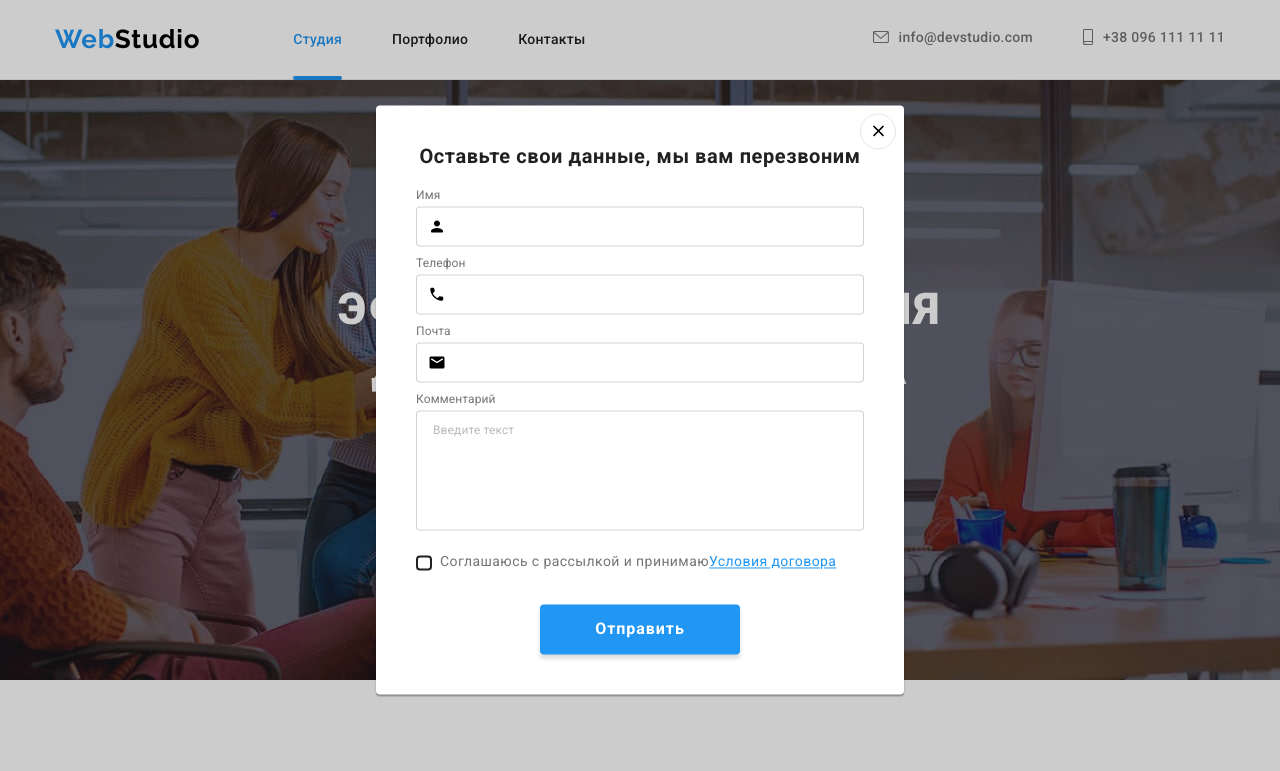
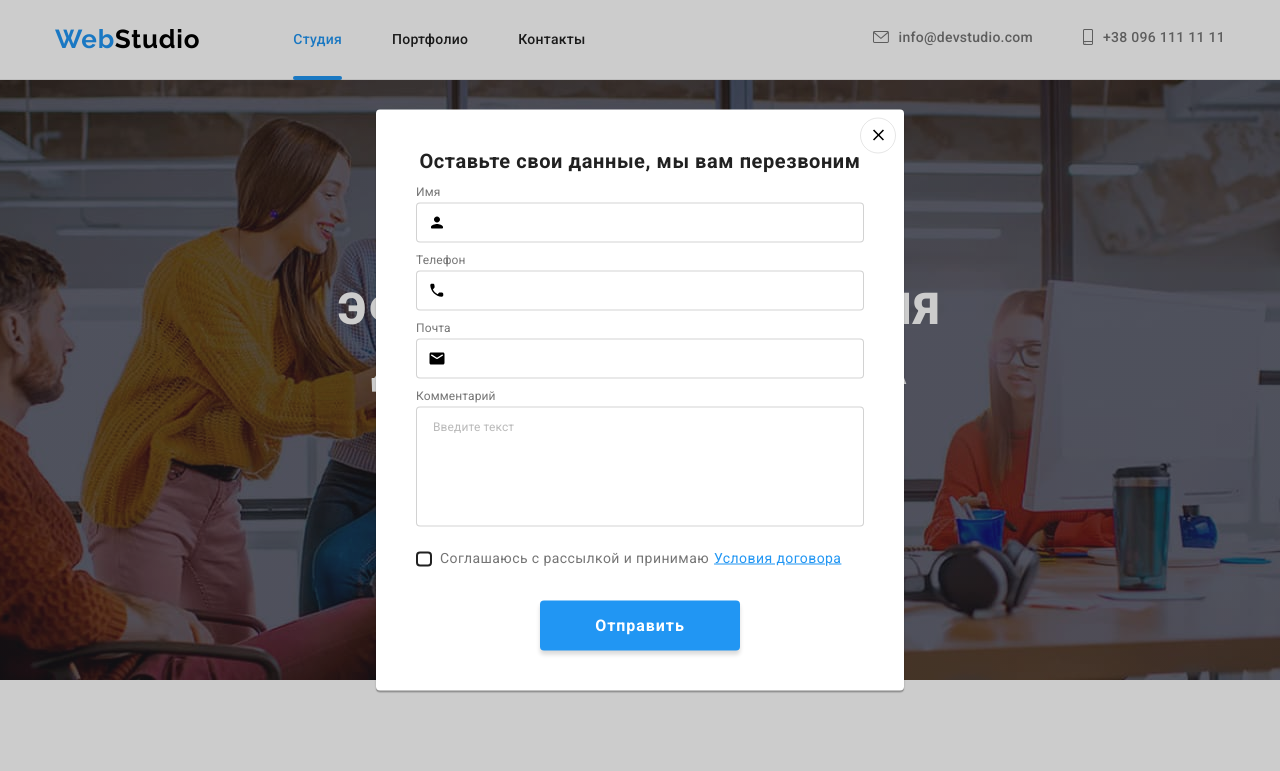
Before and after one commit to Natalia2715/goit-markup-hw-06, a plain HTML site: page index.html in a window 1280 px wide. Both pictures are taken after a click on the button "Заказать услугу". Shown: the top 771 px of the page. Drawn offline with nearby package versions, Linux system fonts and the light colour scheme.

Commit message:
оформлення і стилізація форм

```diff
--- a/css/styles.css
+++ b/css/styles.css
@@ -738,9 +738,7 @@ img {
   display: flex;
   justify-content: center;
   align-items: center;
-  padding: 0;
-  width: 200px;
-  height: 50px;
+  padding: 10px 28px;
   color: var(--primary-white-color);
   background-color: var(--accent-color);
   font-family: inherit;
@@ -787,6 +785,8 @@ img {
   top: 50%;
   left: 50%;
 
+  padding: 40px;
+
   box-shadow: 0px 1px 3px rgba(0, 0, 0, 0.12), 0px 1px 1px rgba(0, 0, 0, 0.14),
     0px 2px 1px rgba(0, 0, 0, 0.2);
   border-radius: 4px;
@@ -827,14 +827,11 @@ img {
 /*-----------------Modal Form-----------------*/
 
 .form {
-  width: 448px;
-  margin-left: auto;
-  margin-right: auto;
-  margin-top: 10px;
 }
 
 .form-title {
-  margin-top: 40px;
+  margin-top: 0;
+  margin-bottom: 12px;
 
   font-weight: 700;
   font-size: 20px;
@@ -850,10 +847,15 @@ img {
   flex-direction: column;
 }
 
-.form-field:not(:last-child) {
+.form-field:not(:nth-child(4)) {
   margin-bottom: 10px;
 }
-.form-input {
+
+.form-field:nth-child(4) {
+  margin-bottom: 20px;
+}
+
+.form .form-input {
   width: 100%;
   height: 40px;
   padding: 11px 12px 11px 42px;
@@ -927,7 +929,6 @@ img {
 .agreement-field {
   display: flex;
   vertical-align: middle;
-  margin-top: 20px;
   margin-bottom: 30px;
 }
 
@@ -940,6 +941,7 @@ img {
 }
 .agreement-label a {
   color: var(--accent-color);
+  padding-left: 5px;
 }
 
 .agreement-checkbox {
@@ -953,6 +955,10 @@ img {
   border: 2px solid var(--title-text-color);
   border-radius: 4px;
   margin-right: 8px;
+
+  transition-property: border-color;
+  transition-duration: 250ms;
+  transition-timing-function: cubic-bezier(0.4, 0, 0.2, 1);
 }
 
 .agreement-checkbox:checked + .agreement-icon {
@@ -963,15 +969,15 @@ img {
   border-color: var(--accent-color);
 }
 
+.agreement-checkbox:focus + .agreement-icon {
+  border-color: var(--accent-color);
+}
+
 .form-btn {
   display: block;
-  margin-top: 30px;
-  margin-bottom: 40px;
   margin-left: auto;
   margin-right: auto;
-  width: 200px;
-  height: 50px;
-  padding: 10px 32px;
+  padding: 10px 55px;
   color: var(--primary-white-color);
   background-color: var(--accent-color);
   font-family: inherit;
```
Also changed, not shown: index.html (+9 -12 lines).
